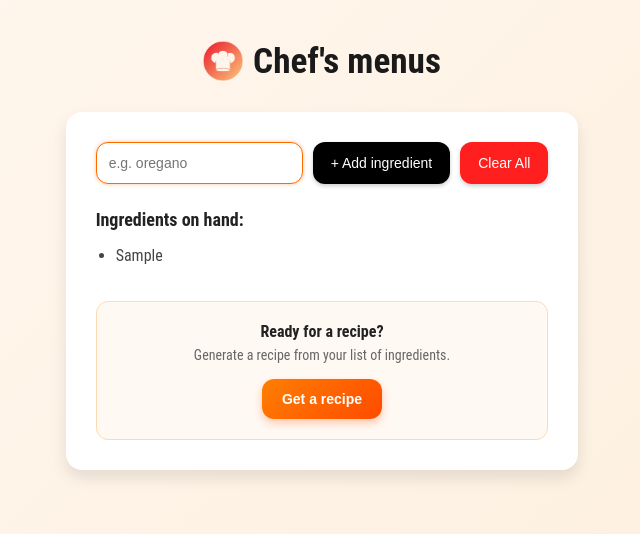
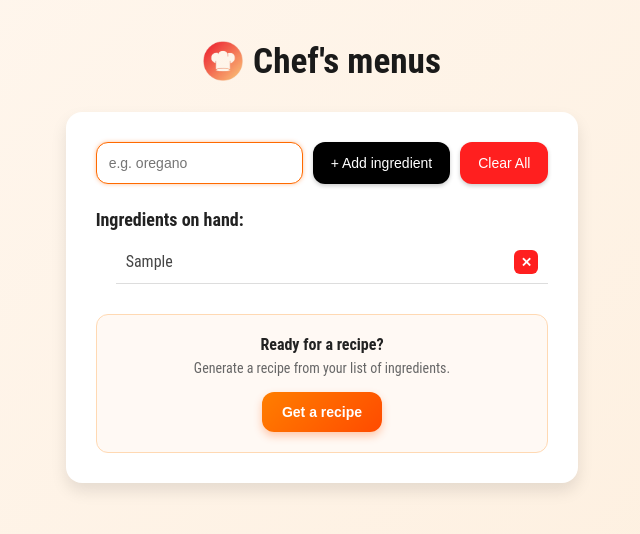
Before and after one commit to hddgpp/Chef-Claude-Project, a React (Vite) app in the folder my-app/: page / in a window 1280 px wide. Both pictures are taken after typing "Sample" into the empty fields and a click on the button "+ Add ingredient". Shown: the top 534 px of the page, without its empty margins (318-958 px from the left). Built offline with nearby package versions, Linux system fonts and the light colour scheme.

Commit message:
adding the item delete btn and styling it

```diff
--- a/my-app/src/components/RecipePage.jsx
+++ b/my-app/src/components/RecipePage.jsx
@@ -8,6 +8,10 @@ export default function RecipePage() {
       <li key={x}>{x}</li>
     )
    })
+
+   function removeIngredient(index) {
+  SetIngredients(prev => prev.filter((_, i) => i !== index));
+}
 
    function submit(e) {
      e.preventDefault();
@@ -51,7 +55,10 @@ export default function RecipePage() {
                 ) : (
                   <ul>
                     {ingredients.map((x, i) => (
-                      <li key={i}>{x}</li>
+                       <li className='ingredient-item' key={i}>
+                        {x}
+                        <button className="delete-btn" onClick={() => removeIngredient(i)}>✕</button>
+                       </li>
                     ))}
                   </ul>
                 )}
--- a/my-app/src/index.css
+++ b/my-app/src/index.css
@@ -149,6 +149,40 @@ header {
   background: linear-gradient(135deg, #e06b00, #d63a00);
 }
 
+ul {
+  list-style: none; /* remove default bullets */
+  padding: 0;
+  margin: 0;
+}
+
+.delete-btn {
+  width: 24px;
+  height: 24px;
+  border: none;
+  border-radius: 6px;    /* slightly rounded corners */
+  background-color: #ff1f1f;
+  color: #ffffff;
+  cursor: pointer;
+  font-weight: bold;
+  display: flex;
+  justify-content: center;
+  align-items: center;
+  transition: background-color 0.2s;
+}
+
+.ingredient-item {
+  display: flex;          /* align text and button horizontally */
+  justify-content: space-between; /* push button to the right */
+  align-items: center;
+  padding: 6px 10px;
+  border-bottom: 1px solid #ddd;
+}
+
+.delete-btn:hover {
+  background-color: #d91919;
+}
+
+
 @media (max-width: 768px) {
   header {
     height: auto;
```
